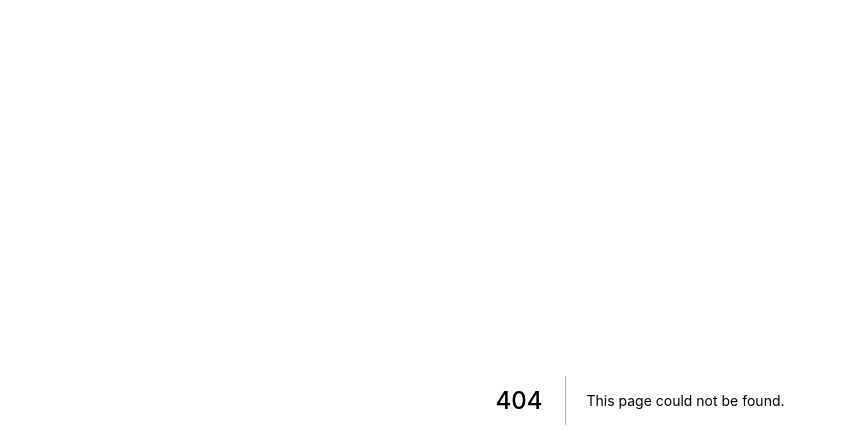
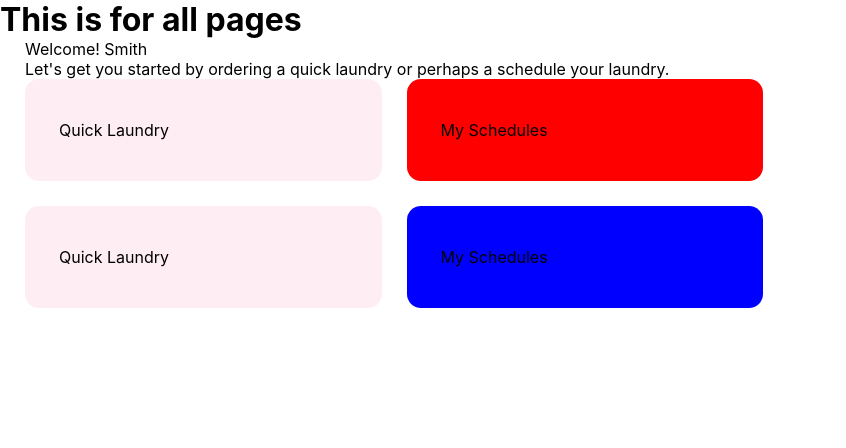
Before and after one commit to georgebsmith-tech/swags-client, a Next.js app: page /profile in a window 1280 px wide. Before the commit this address had no page. Shown: the top 448 px of the page, without its empty margins (0-846 px from the left). Built offline with nearby package versions, Linux system fonts and the light colour scheme.

Commit message:
added a mini design for profile page

```diff
--- a/src/pages/_app.js
+++ b/src/pages/_app.js
@@ -1,7 +1,12 @@
-import '../styles/globals.css'
+import "../styles/globals.css";
 
 function MyApp({ Component, pageProps }) {
-  return <Component {...pageProps} />
+  return (
+    <div>
+      <h1>This is for all pages</h1>
+      <Component {...pageProps} />
+    </div>
+  );
 }
 
-export default MyApp
+export default MyApp;
--- /dev/null
+++ b/src/pages/profile/Index.module.css
@@ -0,0 +1,14 @@
+.sectionWrapper {
+  display: flex;
+  flex-direction: column;
+  gap: 14px;
+}
+
+@media screen and (min-width: 768px) {
+  .sectionWrapper {
+    display: grid;
+    grid-template-columns: repeat(2, 1fr);
+    gap: 25px;
+    max-width: 60%;
+  }
+}
--- /dev/null
+++ b/src/pages/profile/index.jsx
@@ -0,0 +1,47 @@
+import React from "react";
+import Link from "next/link";
+import styles from "./Index.module.css";
+
+export default function index() {
+  return (
+    <main style={{ padding: "0 25px" }}>
+      <section>
+        <div>
+          <p>
+            <span>Welcome!</span>{" "}
+            <span style={{ color: "#000000" }}>Smith</span>
+          </p>
+          <p>
+            Let's get you started by ordering a quick laundry or perhaps a
+            schedule your laundry.
+          </p>
+        </div>
+      </section>
+      <section>
+        <ul className={styles.sectionWrapper}>
+          {[
+            { title: "Quick Laundry", bg: "#FDE2EB96" },
+            { title: "My Schedules", bg: "red" },
+            { title: "Quick Laundry", bg: "#FDE2EB96" },
+            { title: "My Schedules", bg: "blue" },
+          ].map((section, idx) => (
+            <li
+              key={idx}
+              style={{
+                padding: "41px 34px",
+                backgroundColor: section.bg,
+                borderRadius: 14,
+              }}
+            >
+              <Link href="#">
+                <a>
+                  <p>{section.title}</p>
+                </a>
+              </Link>
+            </li>
+          ))}
+        </ul>
+      </section>
+    </main>
+  );
+}
--- a/src/styles/globals.css
+++ b/src/styles/globals.css
@@ -13,4 +13,10 @@ a {
 
 * {
   box-sizing: border-box;
+  padding: 0;
+  margin: 0;
 }
+
+ul {
+  list-style-type: none;
+}
```
